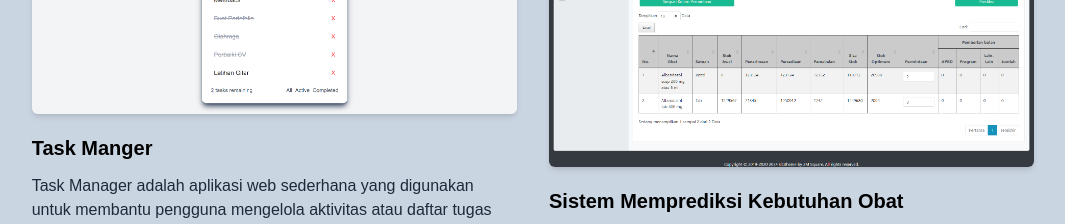
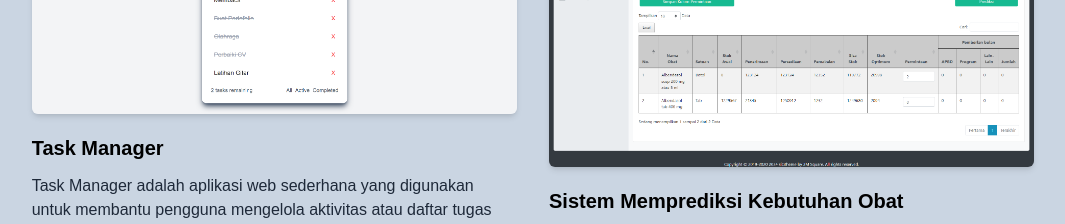
Before and after one commit to Victorpaat881/Victor-Paat-Portofolio, a Next.js app: page / in a window 1280 px wide. Shown: the part 1620-1844 px from the top of the page, without its empty margins (107-1172 px from the left). Built offline with nearby package versions, Linux system fonts and the light colour scheme.

Commit message:
fix typo

```diff
--- a/components/Projects.jsx
+++ b/components/Projects.jsx
@@ -3,7 +3,7 @@ export default function Projects() {
   const projects = [
     {
       image: "/1.png",
-      title: "Task Manger",
+      title: "Task Manager",
       description: `Task Manager adalah aplikasi web sederhana yang digunakan untuk membantu pengguna mengelola aktivitas atau daftar tugas harian. Aplikasi ini memungkinkan pengguna untuk menambahkan, menandai, dan menghapus tugas sehingga membantu meningkatkan produktivitas dalam mengatur pekerjaan.
 
         Aplikasi ini juga ada fitur filter tugas (All, Active, Completed) dan penghitung tugas yang belum selesai.`,
```
